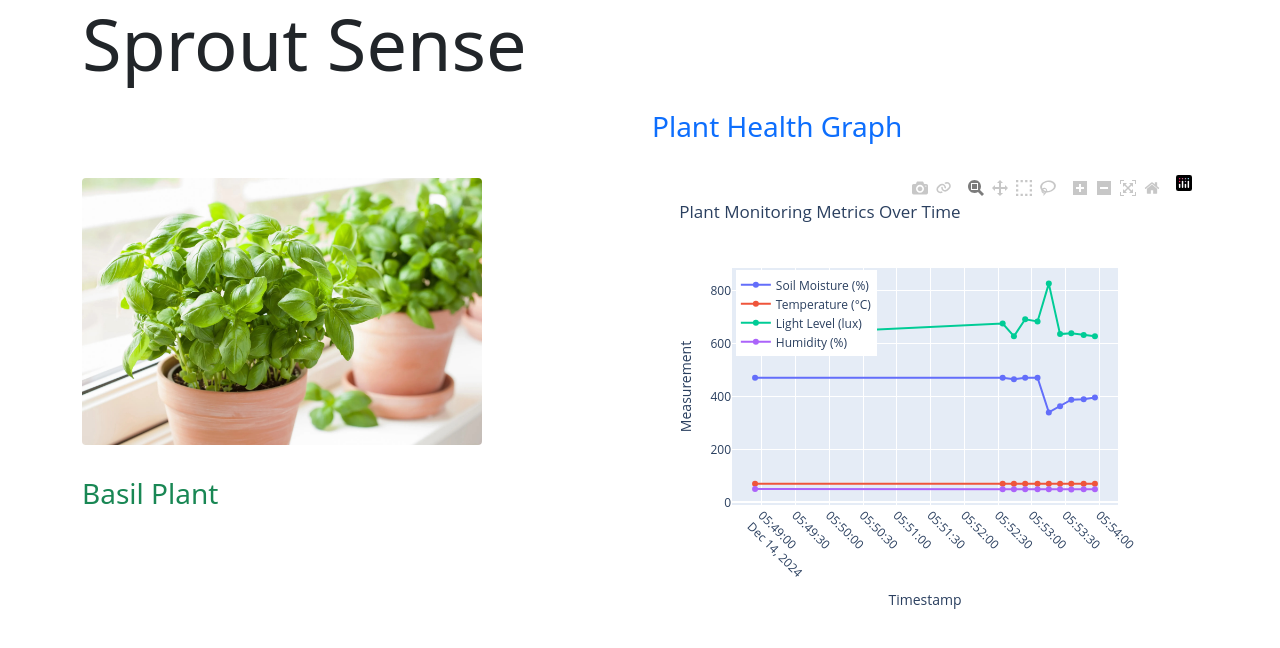
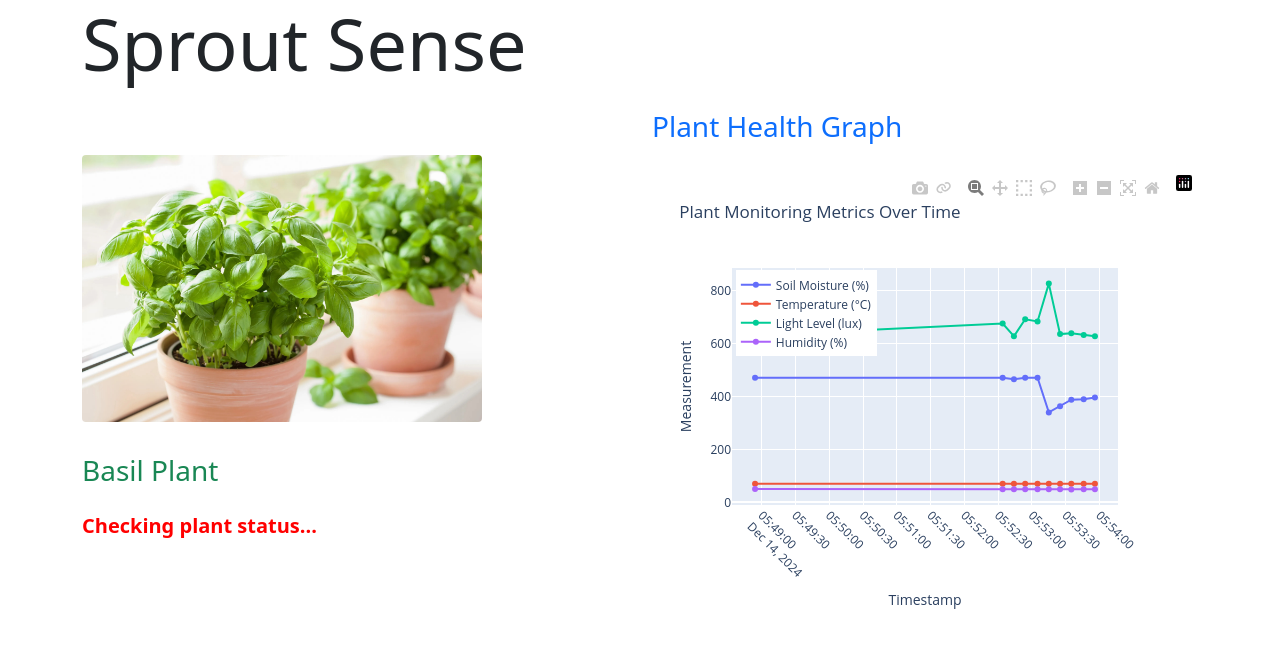
Before and after one commit to scottphamm/147-Final-Project, a Flask app: page / in a window 1280 px wide. Shown: the top 648 px of the page. Run offline with Flask 3, Linux system fonts and the light colour scheme; data comes from the database, SQL or seed files in the repository; some libraries are stand-ins or nearby versions.

Commit message:
added moe

```diff
--- a/templates/index.html
+++ b/templates/index.html
@@ -19,7 +19,7 @@
                     <img src="{{ url_for('static', filename='images/basil.jpeg') }}" class="img-fluid rounded mb-3" alt="Basil plant" style="max-width: 400px;">
                     <h3 class="text-success mt-3" id="plant-name">Basil Plant</h3>
                 </div>
-                <!-- <p class="lead" id="Main-Content">Content found: {{content}}</p> -->
+                <p class="lead" id="status-bar" style="color: red; font-weight: bold;">Checking plant status...</p>
             </div>
             <div class="col">
                 <div class="text-left mb-4">
@@ -31,6 +31,31 @@
         </div>
     </div>
 
+    <script>
+        async function updateStatusBar() {
+            try {
+                const response = await fetch('/get-data');
+                const data = await response.json();
+
+                const latestSoilMoisture = data[data.length - 1][2];
+                const statusBar = document.getElementById('status-bar');
+
+                if (latestSoilMoisture > 300) {
+                    statusBar.textContent = "Water Needed: Soil moisture is low!";
+                    statusBar.style.color = "red";
+                } else {
+                    statusBar.textContent = "Plant is healthy: Soil moisture is sufficient.";
+                    statusBar.style.color = "green";
+                }
+            } catch (error) {
+                console.error('Error updating the status bar:', error);
+            }
+        }
+
+        // Set an interval to update the status bar every 5 seconds
+        setInterval(updateStatusBar, 5000);
+    </script>
+
     <!-- Bootstrap JS and dependencies via CDN -->
     <script src="https://cdn.jsdelivr.net/npm/bootstrap@5.1.3/dist/js/bootstrap.bundle.min.js"></script>
 </body>
```
